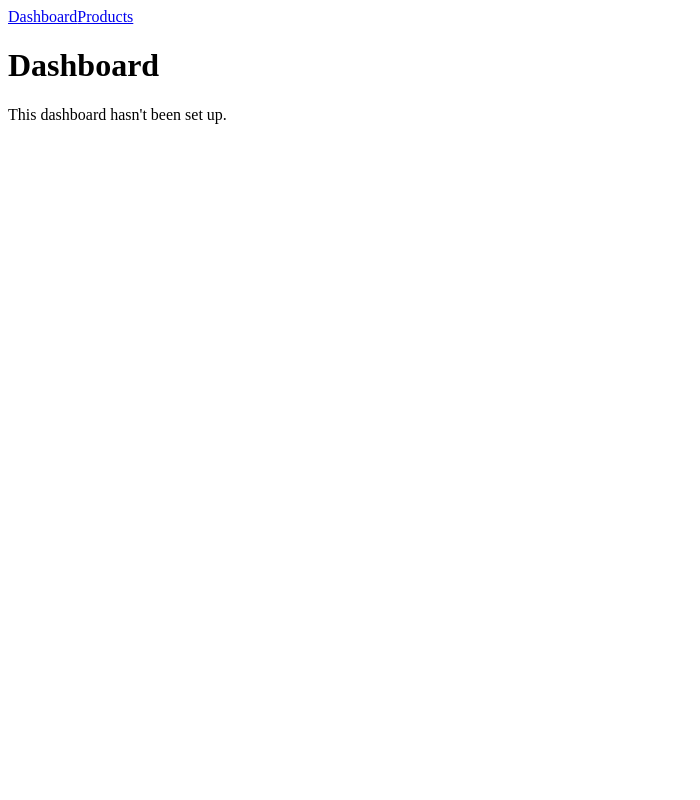
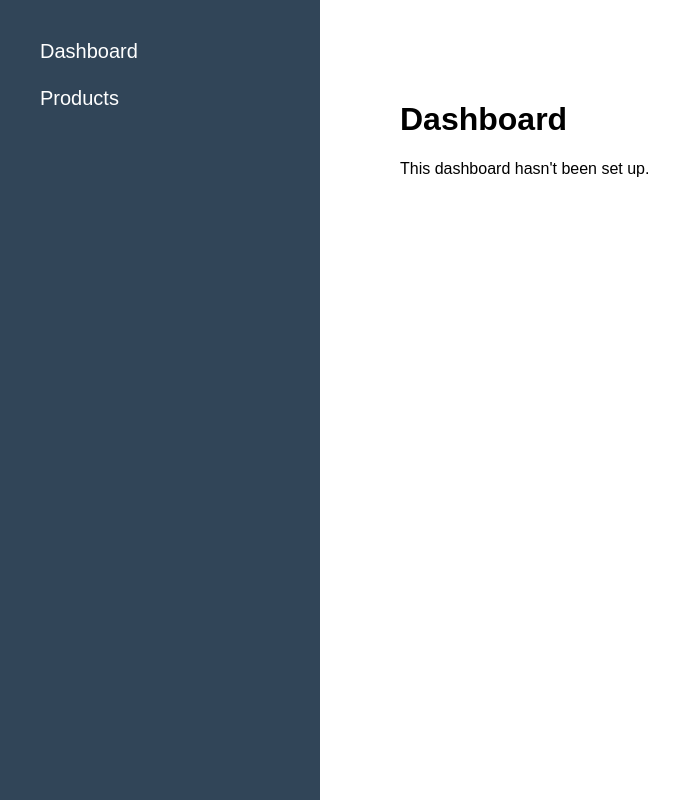
Before and after one commit to jmsbrr/xyz-clothing, a React (Create React App) app: page / in a window 1280 px wide. Shown: the whole page, without its empty margins (0-700 px from the left). Built offline with nearby package versions, Linux system fonts and the light colour scheme.

Commit message:
Add SASS, normalize and some very basic styles

```diff
--- a/package.json
+++ b/package.json
@@ -6,6 +6,8 @@
     "@testing-library/jest-dom": "^4.2.4",
     "@testing-library/react": "^9.3.2",
     "@testing-library/user-event": "^7.1.2",
+    "node-sass": "^4.13.1",
+    "normalize.css": "^8.0.1",
     "react": "^16.13.0",
     "react-dom": "^16.13.0",
     "react-router-dom": "^5.1.2",
--- a/public/index.html
+++ b/public/index.html
@@ -28,7 +28,7 @@
   </head>
   <body>
     <noscript>You need to enable JavaScript to run this app.</noscript>
-    <div id="root"></div>
+    <div id="root" class="site-container"></div>
     <!--
       This HTML file is a template.
       If you open it directly in the browser, you will see an empty page.
--- a/src/app.jsx
+++ b/src/app.jsx
@@ -5,6 +5,7 @@ import PageProducts from "./pageProducts";
 import PageProductDetail from "./pageProductDetail";
 import Sidebar from "./sidebar";
 import productsData from "./products.json";
+import "./app.scss";
 
 class App extends Component {
   constructor(props) {
@@ -19,6 +20,7 @@ class App extends Component {
         <React.Fragment>
           <Sidebar />
 
+          <div className="main">
             <Route path="/" exact>
               <PageDashboard />
             </Route>
@@ -37,6 +39,7 @@ class App extends Component {
                 />
               )}
             ></Route>
+          </div>
         </React.Fragment>
       </Router>
     );
--- /dev/null
+++ b/src/app.scss
@@ -0,0 +1,35 @@
+html * {
+  box-sizing: border-box;
+  font-family: sans-serif;
+}
+
+.site-container {
+  min-height: 100vh;
+}
+
+.main {
+  padding: 80px;
+  margin-left: 320px;
+}
+
+.sidebar {
+  background-color: #314558;
+  height: 100vh;
+  left: 0;
+  padding: 40px;
+  position: fixed;
+  top: 0;
+  width: 320px;
+}
+
+.primary-nav__link {
+  display: block;
+  color: #fff;
+  font-size: 20px;
+  margin-bottom: 24px;
+  text-decoration: none;
+
+  &:hover {
+    text-decoration: underline;
+  }
+}
--- a/src/index.js
+++ b/src/index.js
@@ -1,5 +1,6 @@
 import React from "react";
 import ReactDOM from "react-dom";
+import "normalize.css";
 import App from "./app";
 
 ReactDOM.render(<App />, document.getElementById("root"));
--- a/src/sidebar.jsx
+++ b/src/sidebar.jsx
@@ -5,8 +5,14 @@ class Sidebar extends Component {
   render() {
     return (
       <div className="sidebar">
-        <Link to="/">Dashboard</Link>
-        <Link to="/products">Products</Link>
+        <div className="primary-nav">
+          <Link to="/" className="primary-nav__link">
+            Dashboard
+          </Link>
+          <Link to="/products" className="primary-nav__link">
+            Products
+          </Link>
+        </div>
       </div>
     );
   }
```
Also changed, not shown: 1 other file (tests, documents, lock files or other folders). Lines whose indentation alone changed are shown as unchanged.
